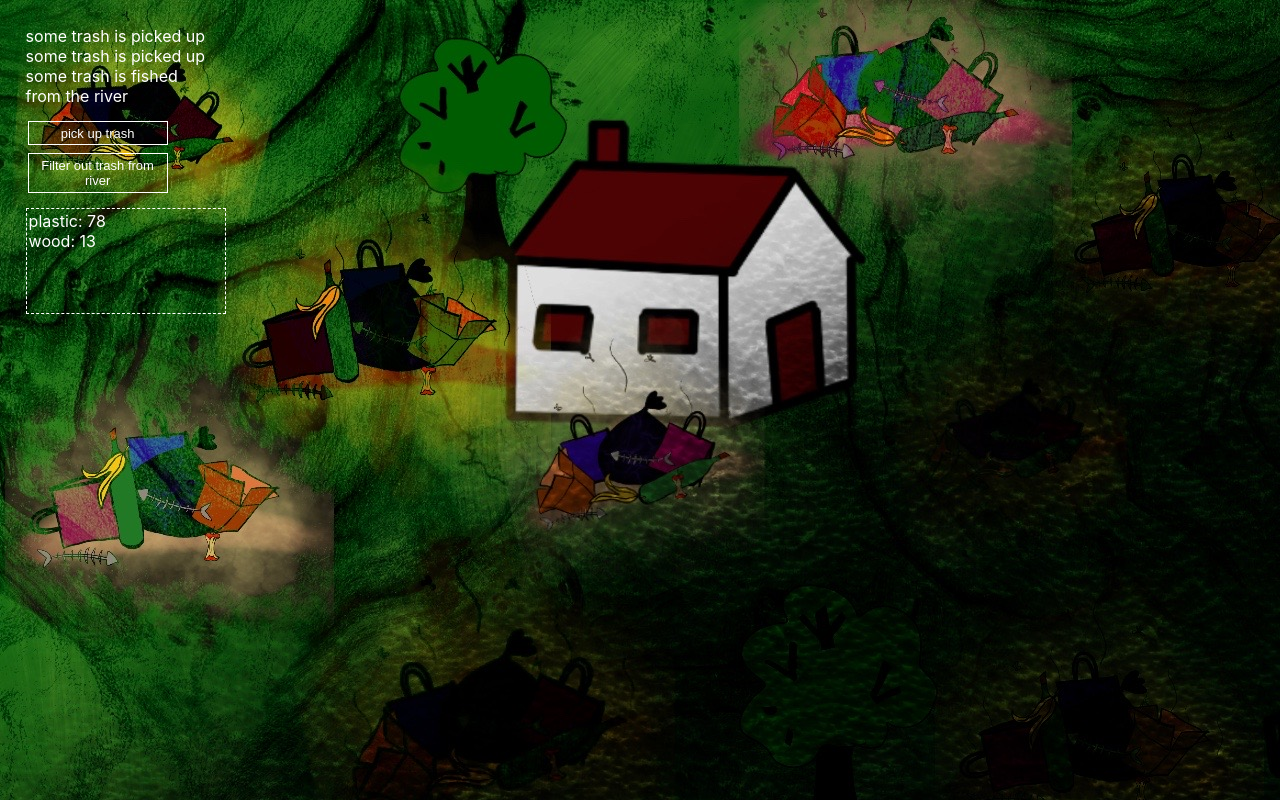
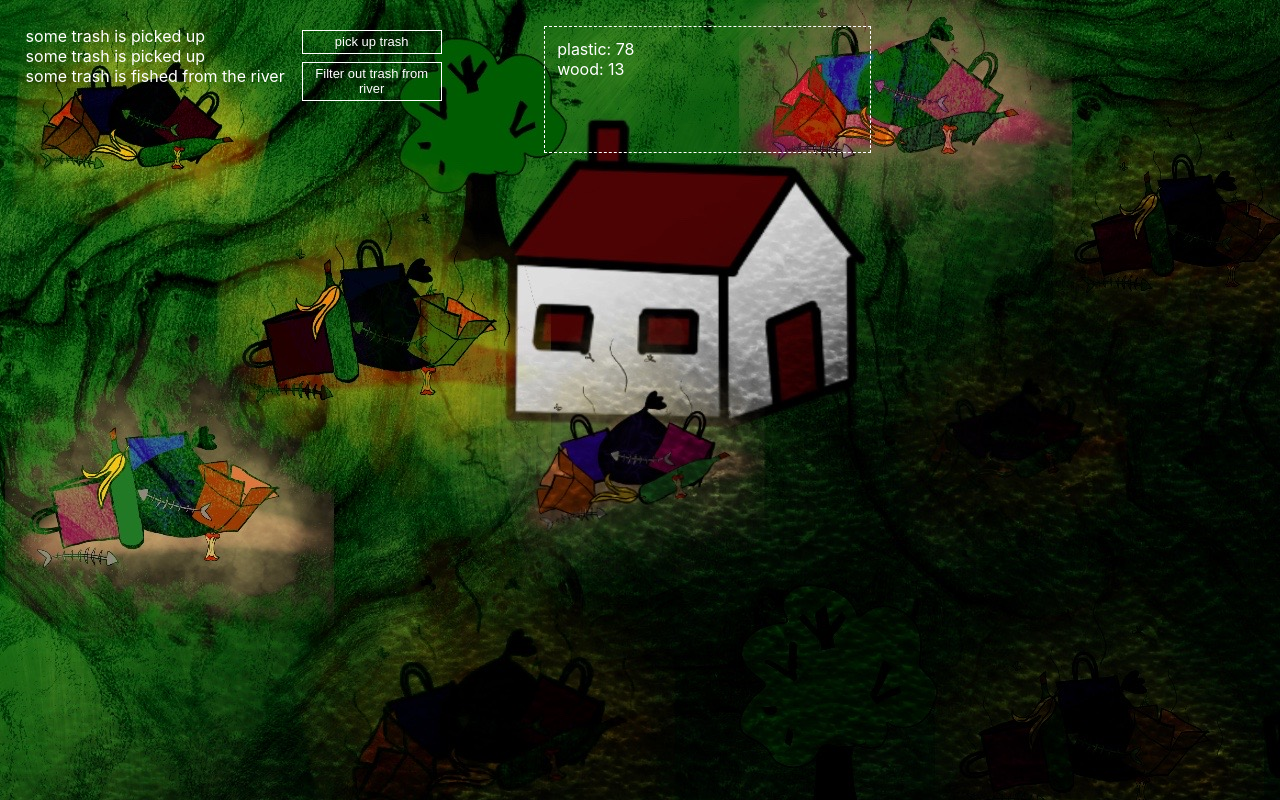
Before and after one commit to henrybzhang/green-room, a React (Create React App) app: page / in a window 1280 px wide. Built offline with nearby package versions, Linux system fonts and the light colour scheme.

Commit message:
changed items' size

```diff
--- a/src/App.css
+++ b/src/App.css
@@ -32,8 +32,6 @@
 
 .items{
   object-fit: scale-down;
-  width: 200px;
-  height: 300px;
   padding-left: 2%;
   padding-top: 2%;
   display: flex;
```
